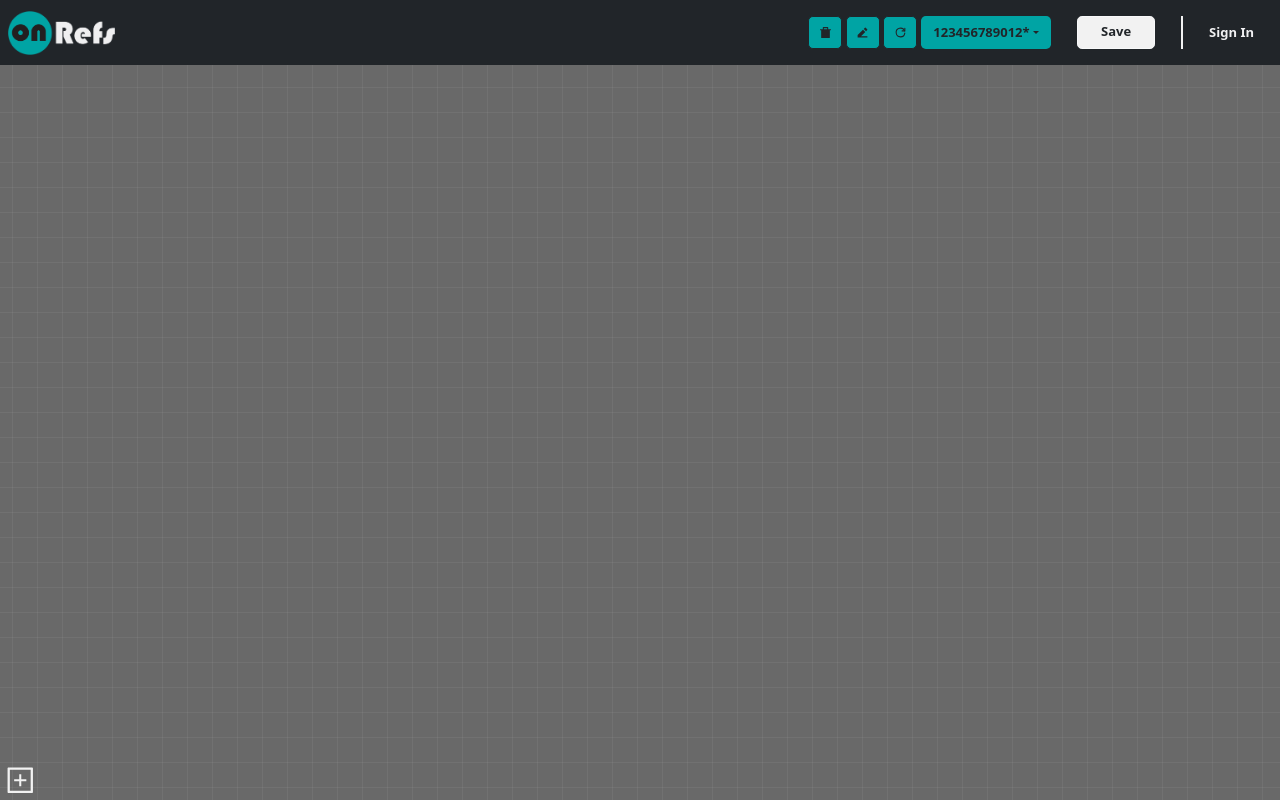
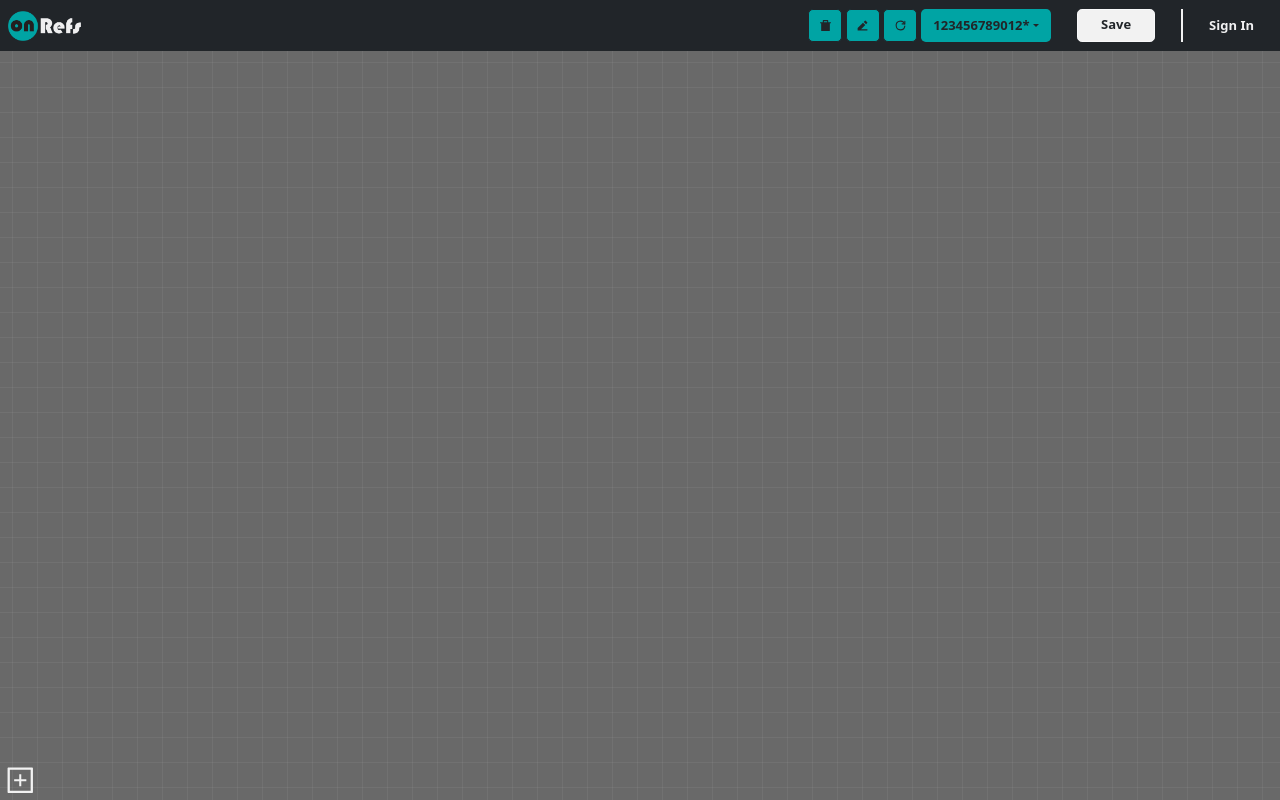
Before and after one commit to Vergiis/OnRefs, a React (Vite) app: page / in a window 1280 px wide. Built offline with nearby package versions, Linux system fonts and the light colour scheme.

Commit message:
1 file modified

```diff
--- a/src/styles/style.css
+++ b/src/styles/style.css
@@ -65,9 +65,6 @@ body {
 .brand {
   margin-left: 0.5em;
 }
-.brand img {
-  height: 5.5vh;
-}
 .canvasOptionsButtons {
   background-color: #00a4a4;
   color: #212529;
```
